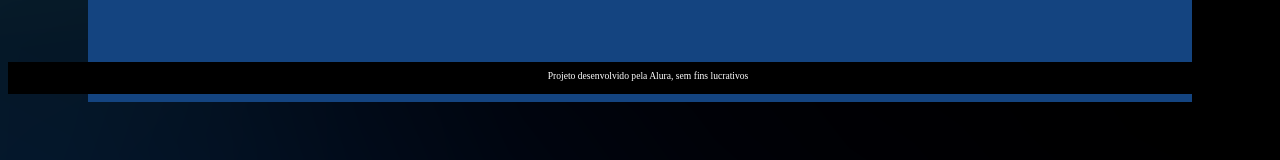
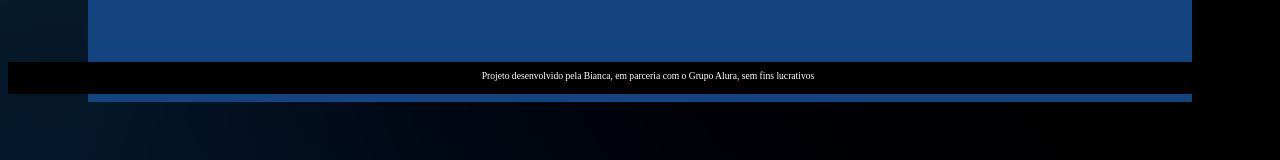
Before and after one commit to BiancaPagani/BiaFlashCards, a plain HTML site: page index.html in a window 1280 px wide. Shown: the part 706-866 px from the top of the page. Drawn offline with Linux system fonts and the light colour scheme.

Commit message:
Update index.html

```diff
--- a/index.html
+++ b/index.html
@@ -23,7 +23,7 @@
         </section>
     </main>
     <footer>
-        <p>Projeto desenvolvido pela Alura, sem fins lucrativos</p>
+        <p>Projeto desenvolvido pela Bianca, em parceria com o Grupo Alura, sem fins lucrativos</p>
     </footer>
     <script src="app.js"></script>
     <script src="perguntas.js"></script>
```
